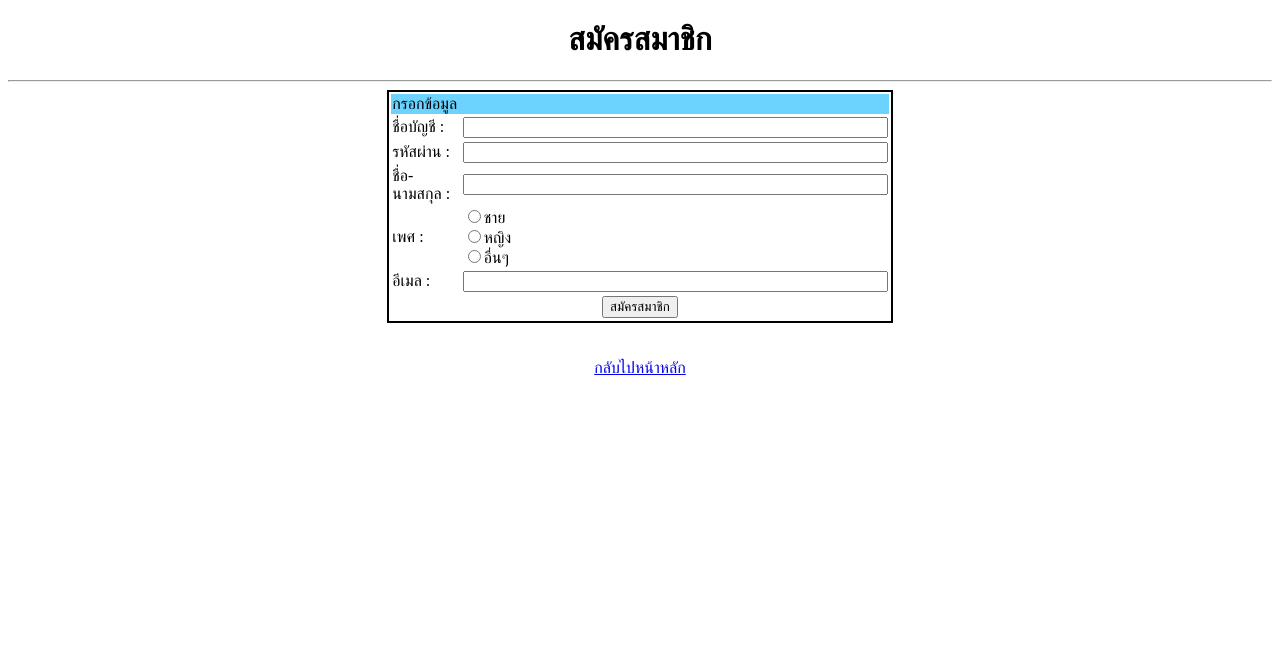
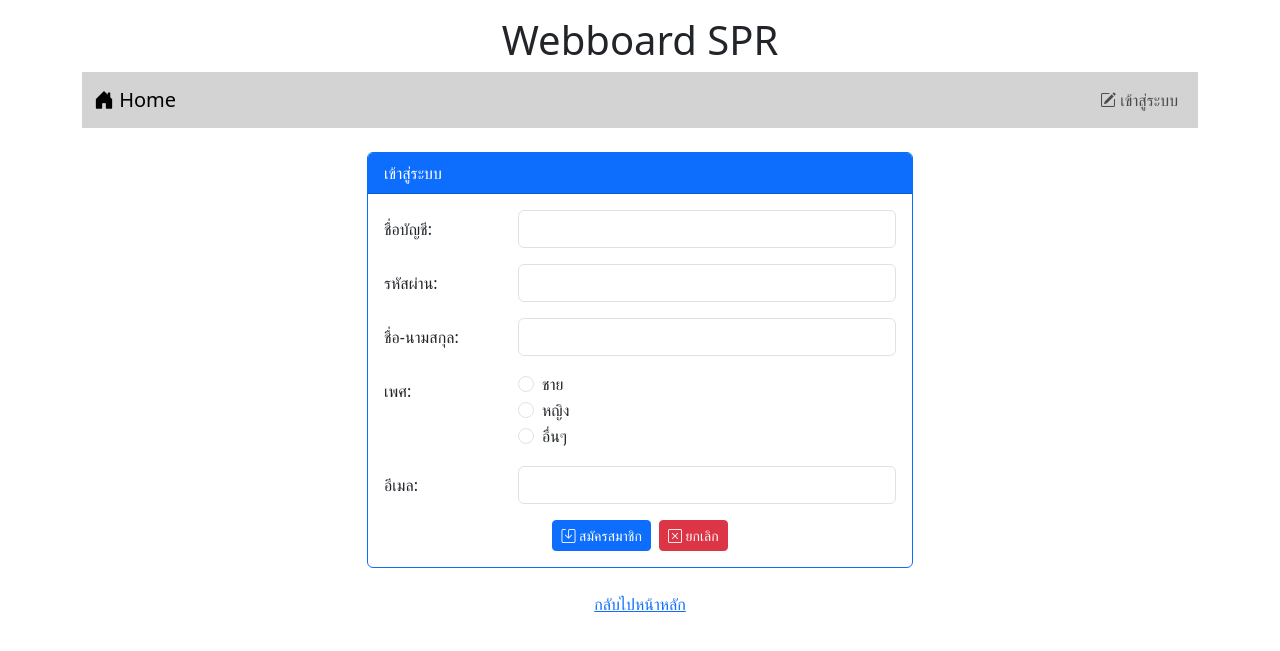
Before and after one commit to suparin13/Webboard-ECT-Wed, a PHP site: page /register.php in a window 1280 px wide. Shown: the top 651 px of the page. Run offline with PHP 8.4, Linux system fonts and the light colour scheme.

Commit message:
work8
work8

```diff
--- a/register.php
+++ b/register.php
@@ -10,27 +10,78 @@ if(isset($_SESSION['id'])){
 <head>
     <meta charset="UTF-8">
     <meta name="viewport" content="width=device-width, initial-scale=1.0">
+    <link rel="stylesheet" href="bootstrap-5.3.2-dist/css/bootstrap.min.css">
+    <script src="bootstrap-5.3.2-dist/js/bootstrap.bundle.min.js"></script>
+    <link rel="stylesheet" href="https://cdn.jsdelivr.net/npm/bootstrap-icons@1.11.3/font/bootstrap-icons.min.css">
     <title>Register</title>
 </head>
 <body>
-    <h1 style="text-align: center;">สมัครสมาชิก</h1>
-    <hr>
-    <form>
-        <table style="border: 2px solid black; width: 40%;" align="center">
-            <tr><td colspan="2" style="background-color: #6CD2FE;">กรอกข้อมูล</td></tr>
-            <tr><td>ชื่อบัญชี :</td><td><input type="text" name="login" size="50" required></td></tr>
-            <tr><td>รหัสผ่าน :</td><td><input type="text" name="login" size="50" required></td></tr>
-            <tr><td>ชื่อ-นามสกุล :</td><td><input type="text" name="login" size="50" required></td></tr>
-            <tr><td>เพศ : </td><td>
-                <input type="radio" name="gender" value="male">ชาย<br>
-                <input type="radio" name="gender" value="female">หญิง<br>
-                <input type="radio" name="gender" value="other">อื่นๆ<br>
-                </td></tr>
-            <tr><td>อีเมล :</td><td><input type="email" name = "email" size="50" required></td></tr>
-            <tr><td colspan="2" align="center"><input type="submit" value="สมัครสมาชิก"></td></tr>
-        </table>
-    </form>
-    <br>
+    <div class="container">
+        <h1 style="text-align: center;" class="mt-3">Webboard SPR</h1>
+        <?php include "nav.php" ?>
+        <div class="row mt-4">
+            <div class="col-lg-3 col-md-2 col-sm-1"></div>
+            <div class="col-lg-6 col-md-8 col-sm-10">
+            <div class="card border-primary">
+                <div class="card-header bg-primary text-white">เข้าสู่ระบบ</div>
+                <div class="card-body">
+                    <form action="register_save.php" method="post">
+                        <div class="row">
+                            <label for="user" class="col-lg-3 col-form-label">ชื่อบัญชี:</label>
+                            <div class="col-lg-9">
+                                <input id="user" type="text" name="login" class="form-control" required>
+                            </div>
+                        </div>
+                            <div class="row mt-3">
+                                <label for="pwd" class="col-lg-3 col-form-label">รหัสผ่าน:</label>
+                                <div class="col-lg-9">
+                                <input id="pwd" type="password" name="pwd" class="form-control" required>
+                                </div>
+                            </div>
+                            <div class="row mt-3">
+                                <label for="name" class="col-lg-3 col-form-label">ชื่อ-นามสกุล:</label>
+                                <div class="col-lg-9">
+                                <input id="name" type="text" name="name" class="form-control" required>
+                                </div>
+                            </div>
+                            <div class="row mt-3">
+                                <label  class="col-lg-3 col-form-label">เพศ:</label>
+                                <div class="col-lg-9">
+                                    <div class="form-check">
+                                        <input id="m" type="radio" name="gender" value="m" class="form-check-input" required>
+                                        <label for="m" class="form-check-label">ชาย</label>
+                                    </div>
+                                    <div class="form-check">
+                                        <input id="f" type="radio" name="gender" value="f" class="form-check-input" required>
+                                        <label for="f" class="form-check-label">หญิง</label>
+                                    </div>
+                                    <div class="form-check">
+                                        <input id="o" type="radio" name="gender" value="o" class="form-check-input" required>
+                                        <label for="o" class="form-check-label">อื่นๆ</label>
+                                    </div>
+                                </div>
+                            </div>
+                            <div class="row mt-3">
+                                <label for="email" class="col-lg-3 col-form-label">อีเมล:</label>
+                                <div class="col-lg-9">
+                                    <input id="email" type="email" name="email" class="form-control" required>
+                                </div>
+                            </div>
+                            <div class="row mt-3">
+                                <div class="col-lg-12 d-flex justify-content-center">
+                                    <button type="submit" class="btn btn-primary btn-sm me-2">
+                                        <i class="bi bi-save"></i> สมัครสมาชิก</button>
+                                    <button type="reset" class="btn btn-danger btn-sm">
+                                        <i class="bi bi-x-square"></i> ยกเลิก</button>
+                                </div>
+                            </div>
+                    </form>
+                </div>
+            </div>
+        </div>
+        <div class="col-lg-3 col-md-2 col-sm-1"></div>
+    </div>
+    </div>
     <br>
     <div style="text-align: center;"><a href="index.php">กลับไปหน้าหลัก</a></div>
 </body>
```
Also changed, not shown: register_save.php (added, +16 -0 lines).
